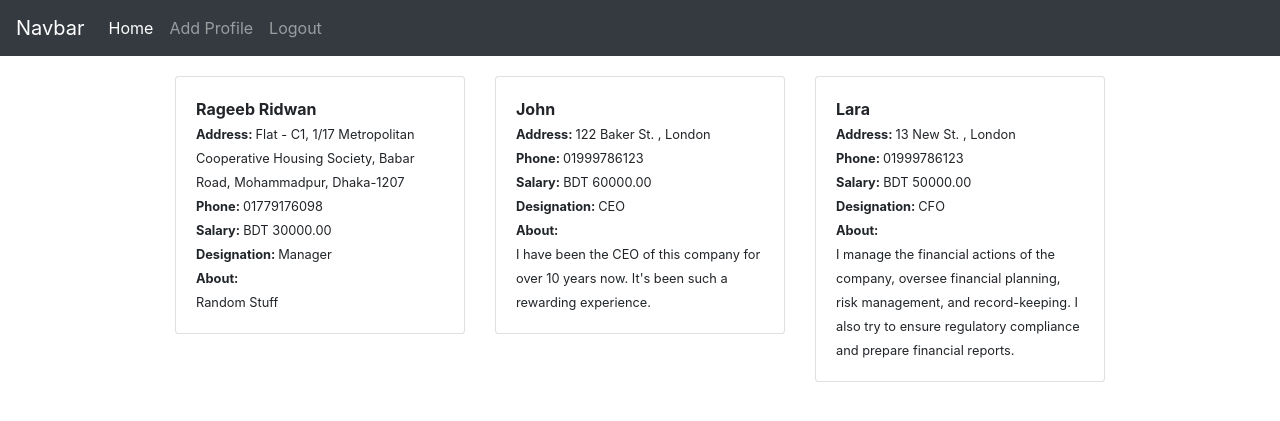
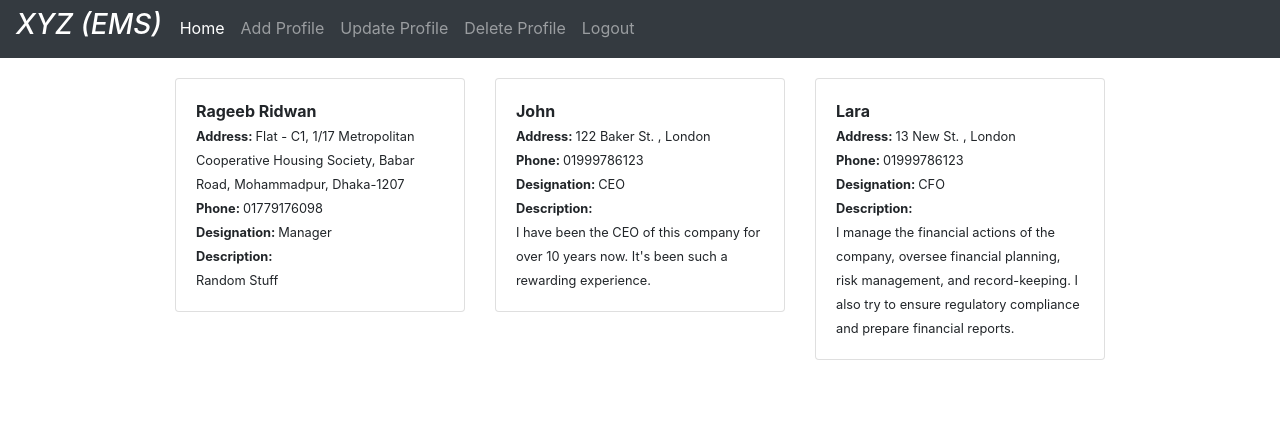
Before and after one commit to RageebRidwan/Employee-Management-System, a Django app: page /home/ in a window 1280 px wide. Shown: the top 421 px of the page. Run offline with Django 5.2, Linux system fonts and the light colour scheme; a user stored in the database is signed in; data comes from the database, SQL or seed files in the repository; both versions use the stored data as it was after the commit.

Commit message:
added update and delete functionality

```diff
--- a/EMS/views.py
+++ b/EMS/views.py
@@ -1,11 +1,13 @@
 from django.shortcuts import render
 from user.models import Profile
+from django.contrib.auth.decorators import login_required
 
 
 def entry(request):
     return render(request, "entry.html")
 
 
+@login_required
 def home(request):
     data = Profile.objects.all()
     return render(request, "home.html", {"data": data})
--- a/templates/base.html
+++ b/templates/base.html
@@ -20,21 +20,11 @@
   </head>
   <body>
     <nav class="navbar navbar-expand-lg navbar-dark bg-dark">
-      <a class="navbar-brand" href="#">Navbar</a>
-      <button
-        class="navbar-toggler"
-        type="button"
-        data-toggle="collapse"
-        data-target="#navbarSupportedContent"
-        aria-controls="navbarSupportedContent"
-        aria-expanded="false"
-        aria-label="Toggle navigation"
-      >
-        <span class="navbar-toggler-icon"></span>
-      </button>
-
       <div class="collapse navbar-collapse" id="navbarSupportedContent">
         <ul class="navbar-nav mr-auto">
+          <li class="text-white bg-dark" style="margin-right: 10px">
+            <h3><i>XYZ (EMS)</i></h3>
+          </li>
           {% if not request.user.is_authenticated %}
           <li class="nav-item">
             <a class="nav-link" href="{% url 'entry' %}">Reg/Login</a>
@@ -47,6 +37,16 @@
           </li>
           <li class="nav-item">
             <a class="nav-link" href="{% url 'add_profile' %}">Add Profile</a>
+          </li>
+          <li class="nav-item">
+            <a class="nav-link" href="{% url 'update_profile'%}"
+              >Update Profile</a
+            >
+          </li>
+          <li class="nav-item">
+            <a class="nav-link" href="{% url 'delete_profile'%}"
+              >Delete Profile</a
+            >
           </li>
           <li class="nav-item">
             <a class="nav-link" href="{% url 'logout' %}">Logout</a>
--- a/templates/entry.html
+++ b/templates/entry.html
@@ -5,7 +5,9 @@
 >
   <div class="card">
     <div class="card-body text-center">
-      <h5 class="card-title">Welcome to XYZ (EMS) Website!</h5>
+      <h5 class="card-title">
+        Welcome to XYZ - Employee Management System Website!
+      </h5>
       <h6 class="card-subtitle mb-2 text-muted">We're glad you're here</h6>
       <p class="card-text">
         Get started by registering or logging in to explore our platform.
--- a/templates/home.html
+++ b/templates/home.html
@@ -8,11 +8,8 @@
         <br /><small><b>Address: </b>{{p.address}}</small> <br /><small
           ><b>Phone: </b>{{p.phone_number}}</small
         >
-        <br /><small><b>Salary: </b>BDT {{p.salary}}</small> <br /><small
-          ><b>Designation: </b>{{p.designation}}</small
-        >
-        <br /><small>
-          <b>About:</b>
+        <br /><small><b>Designation: </b>{{p.designation}}</small> <br /><small>
+          <b>Description:</b>
           <br />
           {{p.description}}
         </small>
--- a/user/forms.py
+++ b/user/forms.py
@@ -47,4 +47,4 @@ class CreateProfile(forms.ModelForm):
 class UpdateProfile(forms.ModelForm):
     class Meta:
         model = Profile
-        exclude = ["salary", "designation"]
+        exclude = ["user", "salary", "designation"]
--- a/user/urls.py
+++ b/user/urls.py
@@ -6,4 +6,6 @@ urlpatterns = [
     path("login/", views.userlogin, name="login"),
     path("logout/", views.user_logout, name="logout"),
     path("add_profile/", views.add_profile, name="add_profile"),
+    path("update_profile/", views.update_profile, name="update_profile"),
+    path("delete_profile/", views.delete_profile, name="delete_profile"),
 ]
```
Also changed, not shown: user/views.py (+35 -3 lines), db.sqlite3, user/templates/update_profile.html (renamed from user/templates/login.html).
